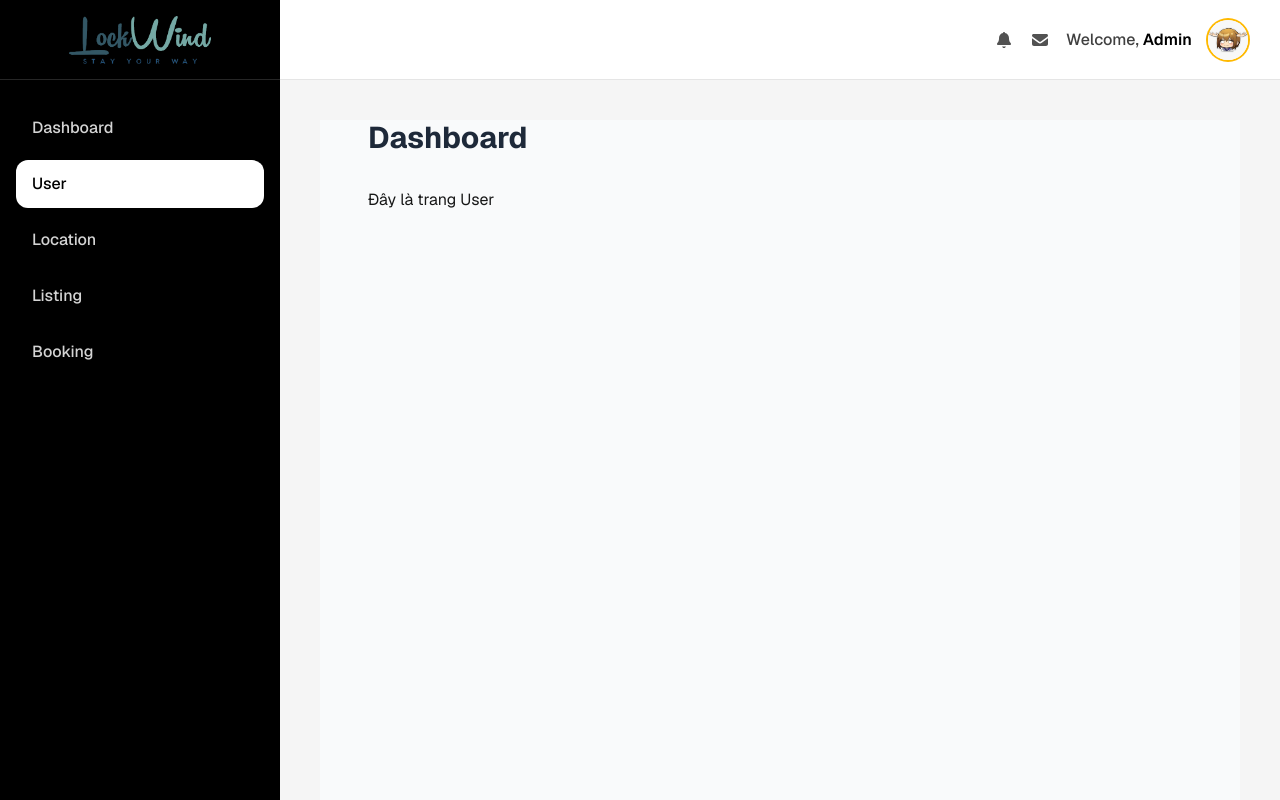
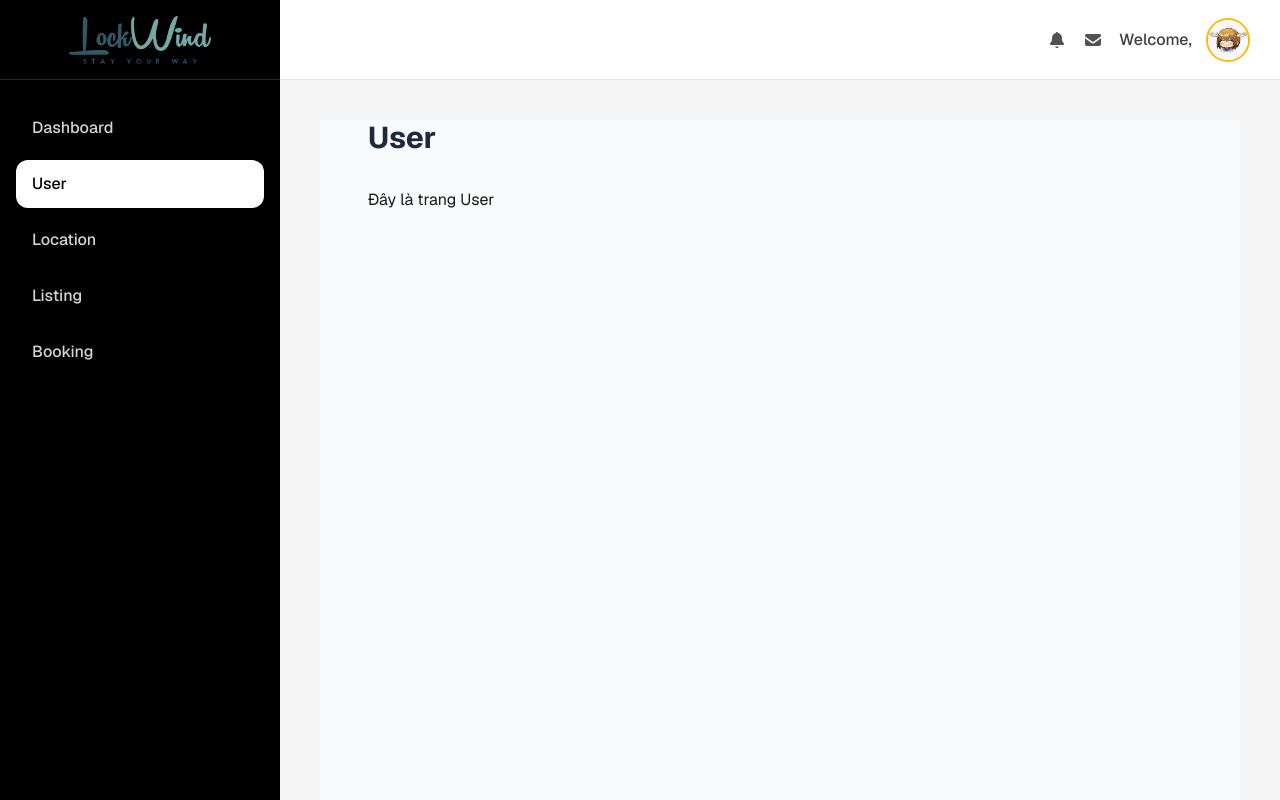
Before and after one commit to huynhtuanphong1501/Cybersoft_BC90-Stayease-Booking_Website__Group_5-P.Loc-H.Phong, a Next.js app: page /admin/user in a window 1280 px wide. Shown: the top 800 px of the page. Built offline with nearby package versions, Linux system fonts and the light colour scheme.

Commit message:
antd design installed and finished logout

```diff
--- a/app/(pages)/admin/layout.tsx
+++ b/app/(pages)/admin/layout.tsx
@@ -6,20 +6,28 @@ import {
   faBars,
   faBell,
   faEnvelope,
-    faSignOutAlt
+  faSignOutAlt,
 } from "@fortawesome/free-solid-svg-icons";
 
 import AdminHeader from "@/app/components/AdminHeader";
 import AdminFooter from "@/app/components/AdminFooter";
 
-export default function AdminLayout({ children }: { children: React.ReactNode }) {
+export default function AdminLayout({
+  children,
+}: {
+  children: React.ReactNode;
+}) {
   const [sidebarOpen, setSidebarOpen] = useState(false);
   const [dropdownOpen, setDropdownOpen] = useState(false);
   const dropdownRef = useRef<HTMLDivElement>(null);
+  const [userName, setUserName] = useState<string>("");
 
   useEffect(() => {
     const handleClickOutside = (e: MouseEvent) => {
-            if (dropdownRef.current && !dropdownRef.current.contains(e.target as Node)) {
+      if (
+        dropdownRef.current &&
+        !dropdownRef.current.contains(e.target as Node)
+      ) {
         setDropdownOpen(false);
       }
     };
@@ -27,15 +35,24 @@ export default function AdminLayout({ children }: { children: React.ReactNode })
     return () => document.removeEventListener("mousedown", handleClickOutside);
   }, []);
 
+  useEffect(() => {
+    const data = localStorage.getItem("USER_LOGIN");
+    if (data) {
+      try {
+        const obj = JSON.parse(data);
+        setUserName(obj?.user?.name || "");
+      } catch (err) {
+        console.error("Data user error", err);
+      }
+    }
+  }, []);
+
   return (
     <div className="flex min-h-screen bg-neutral-100">
       <AdminHeader sidebarOpen={sidebarOpen} setSidebarOpen={setSidebarOpen} />
 
       <div className="flex-1 flex flex-col">
-                <header className="sticky top-0 z-50 flex items-center justify-between
-h-16 sm:h-18 lg:h-20 px-4 sm:px-6 lg:px-8
-bg-white border-b border-neutral-200">
-
+        <header className="sticky top-0 z-50 flex items-center justify-between h-16 sm:h-18 lg:h-20 px-4 sm:px-6 lg:px-8 bg-white border-b border-neutral-200">
           {/* LEFT */}
           <div className="flex items-center gap-3">
             <button
@@ -49,7 +66,6 @@ bg-white border-b border-neutral-200">
 
           {/* RIGHT */}
           <div className="flex items-center gap-4">
-
             <FontAwesomeIcon
               icon={faBell}
               className="text-neutral-600 hover:text-black cursor-pointer"
@@ -61,7 +77,8 @@ bg-white border-b border-neutral-200">
             />
 
             <span className="hidden sm:block text-sm md:text-base font-medium text-neutral-700">
-                            Welcome, <span className="font-semibold text-black">Admin</span>
+              Welcome,{" "}
+              <span className="font-semibold text-black">{userName}</span>
             </span>
 
             {/* AVATAR + DROPDOWN */}
@@ -88,6 +105,11 @@ bg-white border-b border-neutral-200">
                     className="flex items-center w-full px-4 py-3
                         text-sm font-medium text-red-600
                         hover:bg-red-50 transition cursor-pointer"
+                    onClick={() => {
+                      localStorage.removeItem("TOKEN");
+                      localStorage.removeItem("USER_LOGIN");
+                      window.location.href = "/auth";
+                    }}
                   >
                     <FontAwesomeIcon icon={faSignOutAlt} className="mr-2" />
                     Logout
@@ -98,10 +120,7 @@ bg-white border-b border-neutral-200">
           </div>
         </header>
 
-
-                <main className="flex-1 p-4 sm:p-6 md:p-8 lg:p-10">
-                    {children}
-                </main>
+        <main className="flex-1 p-4 sm:p-6 md:p-8 lg:p-10">{children}</main>
 
         <AdminFooter />
       </div>
--- a/app/(pages)/admin/user/page.tsx
+++ b/app/(pages)/admin/user/page.tsx
@@ -1,15 +1,12 @@
-import React from 'react'
+import React from "react";
 
-const User = () => {
-    return (
-        <div className="space-y-8 px-3 sm:px-4 md:px-6 lg:px-8 xl:px-12 bg-gray-50 min-h-screen">
-
-            <h2 className="text-xl sm:text-2xl md:text-3xl font-bold text-gray-800">Dashboard</h2>
-            <div>
-                Đây là trang User
-            </div>
-        </div>
-    )
+export default function User() {
+  return (
+    <div className="space-y-8 px-3 sm:px-4 md:px-6 lg:px-8 xl:px-12 bg-gray-50 min-h-screen">
+      <h2 className="text-xl sm:text-2xl md:text-3xl font-bold text-gray-800">
+        User
+      </h2>
+      <div>Đây là trang User</div>
+    </div>
+  );
 }
-
-export default User
--- a/package.json
+++ b/package.json
@@ -15,6 +15,7 @@
     "@fortawesome/react-fontawesome": "^3.1.1",
     "@reduxjs/toolkit": "^2.11.2",
     "animate.css": "^4.1.1",
+    "antd": "^6.1.4",
     "axios": "^1.13.2",
     "embla-carousel": "^8.6.0",
     "embla-carousel-auto-scroll": "^8.6.0",
```
Also changed, not shown: app/(pages)/admin/dashboard/page.tsx (+52 -24 lines), 1 other file (tests, documents, lock files or other folders). Lines whose indentation alone changed are shown as unchanged.
